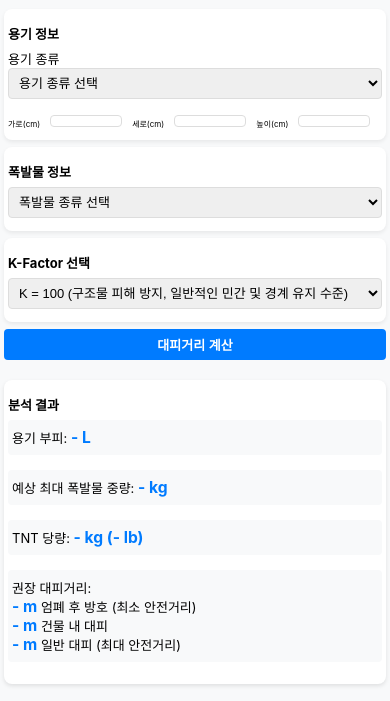
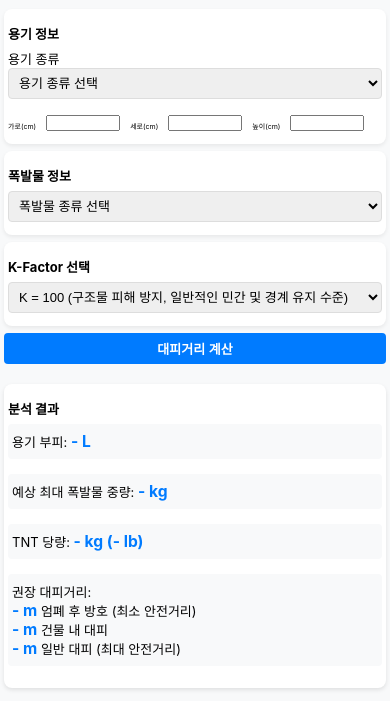
Before and after one commit to jeongwon88/EOD, a plain HTML site: page index.html in a window 390 px wide. Shown: the part 109-810 px from the top of the page. Drawn offline with nearby package versions, Linux system fonts and the light colour scheme.

Commit message:
Add files via upload

```diff
--- a/index.html
+++ b/index.html
@@ -365,15 +365,16 @@
                 white-space: nowrap;
             }
             .container-manual-row label {
-                font-size: 8px;
-                min-width: 3px;
+                font-size: 7px;
+                min-width: 2px;
                 display: inline-block;
             }
-            .container-manual-row input[type="number"] {
-                width: 8px;
-                font-size: 9px;
+            .container-manual-row input[type="text"] {
+                width: 14px;
+                font-size: 11px;
                 padding: 0;
                 display: inline-block;
+                text-align: center;
             }
             #customVolumeResult {
                 font-size: 11px;
@@ -413,11 +414,11 @@
 
                 <div class="container-manual-row" style="display:flex;align-items:center;gap:10px;margin-top:10px;flex-wrap:wrap;">
                     <label for="customWidth" style="margin-bottom:0;">가로(cm)</label>
-                    <input type="number" id="customWidth" min="0" step="0.1" style="width:70px;">
+                    <input type="text" id="customWidth" maxlength="4" inputmode="numeric" pattern="[0-9]*" style="width:70px;">
                     <label for="customLength" style="margin-bottom:0;">세로(cm)</label>
-                    <input type="number" id="customLength" min="0" step="0.1" style="width:70px;">
+                    <input type="text" id="customLength" maxlength="4" inputmode="numeric" pattern="[0-9]*" style="width:70px;">
                     <label for="customHeight" style="margin-bottom:0;">높이(cm)</label>
-                    <input type="number" id="customHeight" min="0" step="0.1" style="width:70px;">
+                    <input type="text" id="customHeight" maxlength="4" inputmode="numeric" pattern="[0-9]*" style="width:70px;">
                     <span id="customVolumeResult" style="margin-left:10px;font-weight:bold;color:#03c75a;"></span>
                 </div>
             </div>
```
